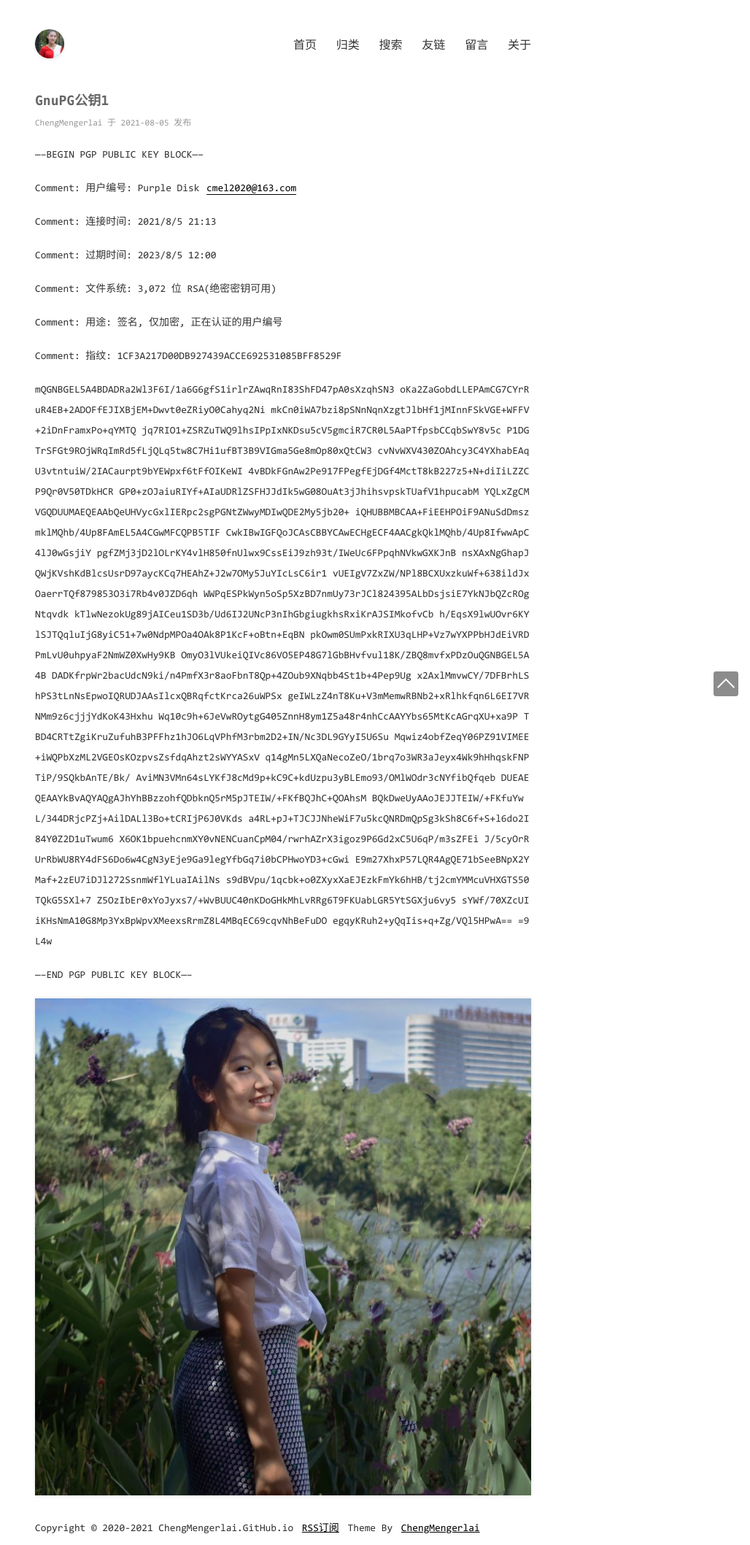
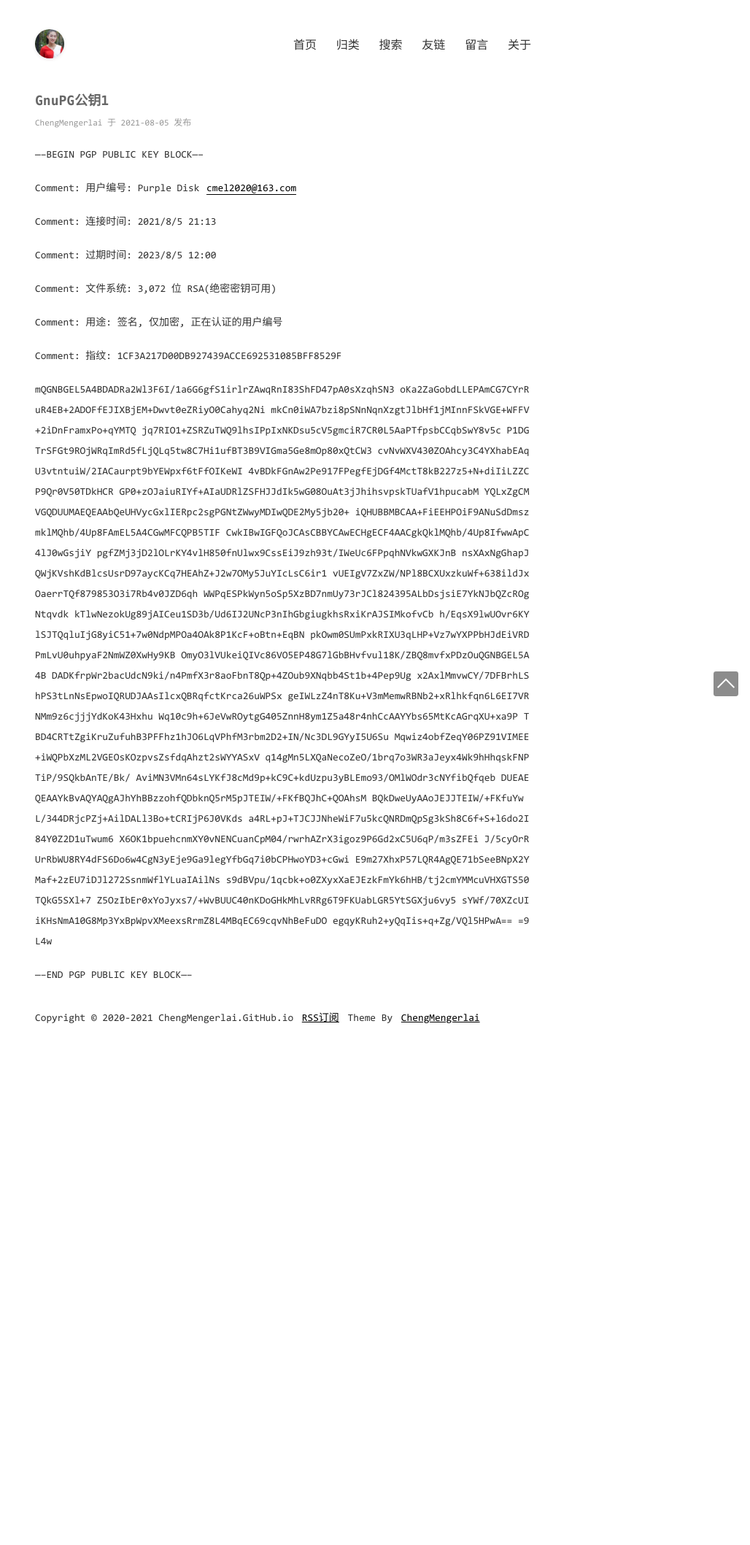
Before and after one commit to chengmengerlai/chengmengerlai.github.io, a Jekyll site: the page built from _posts/2021-08-05-GnuPG公钥1.md, in a window 1280 px wide. Shown: the whole page at 73% size, without its empty margins (252-1280 px from the left). Built offline with Jekyll 4.4.1, drawn with Linux system fonts in a browser that asks for light colours; comment, search, counter and statistics services are not loaded; after the commit the page ends 1418 px from its top, so only the background shows below that.

Commit message:
Update 2021-08-05-GnuPG公钥1.md

```diff
--- a/_posts/2021-08-05-GnuPG公钥1.md
+++ b/_posts/2021-08-05-GnuPG公钥1.md
@@ -59,5 +59,3 @@ egqyKRuh2+yQqIis+q+Zg/VQl5HPwA==
 =9L4w
 
 -----END PGP PUBLIC KEY BLOCK-----
-
-![InkedIMG_271_LI](InkedIMG_271_LI.jpg)
```
